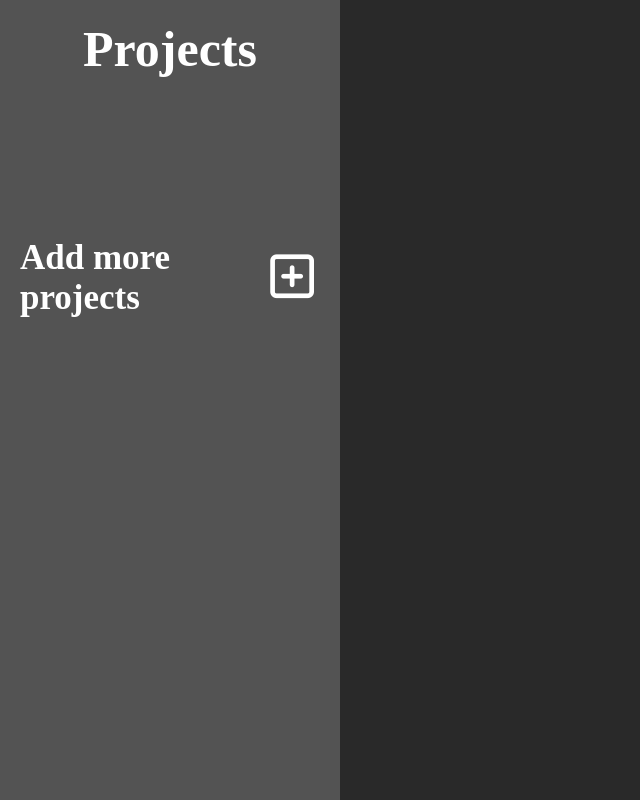
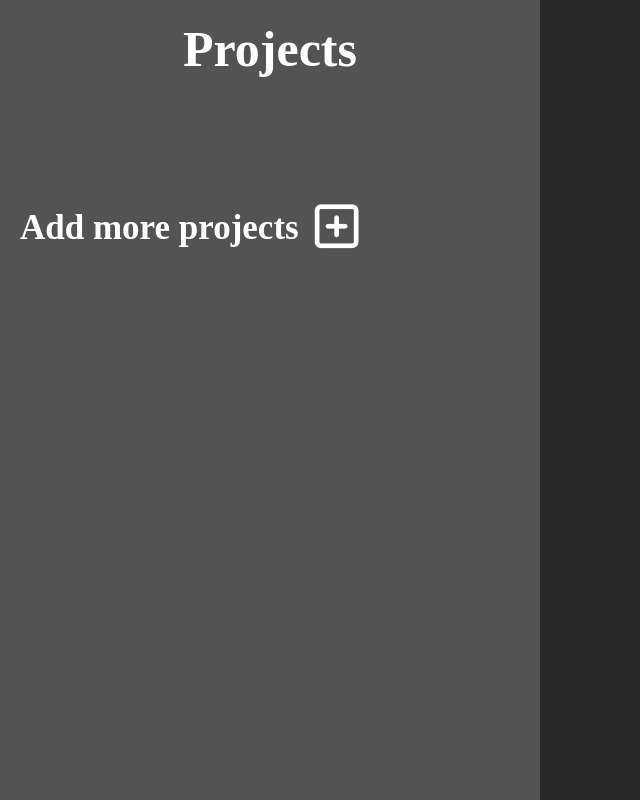
Before and after one commit to Ahmad-Zaher-Alhafi/todos-application, a website built with webpack: page src/template.html in a window 1280 px wide. Shown: the whole page, without its empty margins (0-640 px from the left). Built offline with nearby package versions, Linux system fonts and the light colour scheme.

Commit message:
FIX: Side bard did not have a mind width

```diff
--- a/src/styles.css
+++ b/src/styles.css
@@ -19,6 +19,7 @@ body {
     flex-direction: column;
     align-items: center;
     gap: 60px;
+    min-width: 500px;
 }
 
 .displayArea {
@@ -28,11 +29,9 @@ body {
 }
 
 .projects {
-    padding: 20px;
-
     display: flex;
     flex-direction: column;
-    align-self: flex-start;
+    align-items: center;
     gap: 30px;
 
     width: 100%;
@@ -42,7 +41,7 @@ body {
     padding: 20px;
     border-style: solid;
     border-radius: 25px;
-    width: 86%;
+    width: 85%;
     display: flex;
     flex-direction: column;
     gap: 20px;
```
